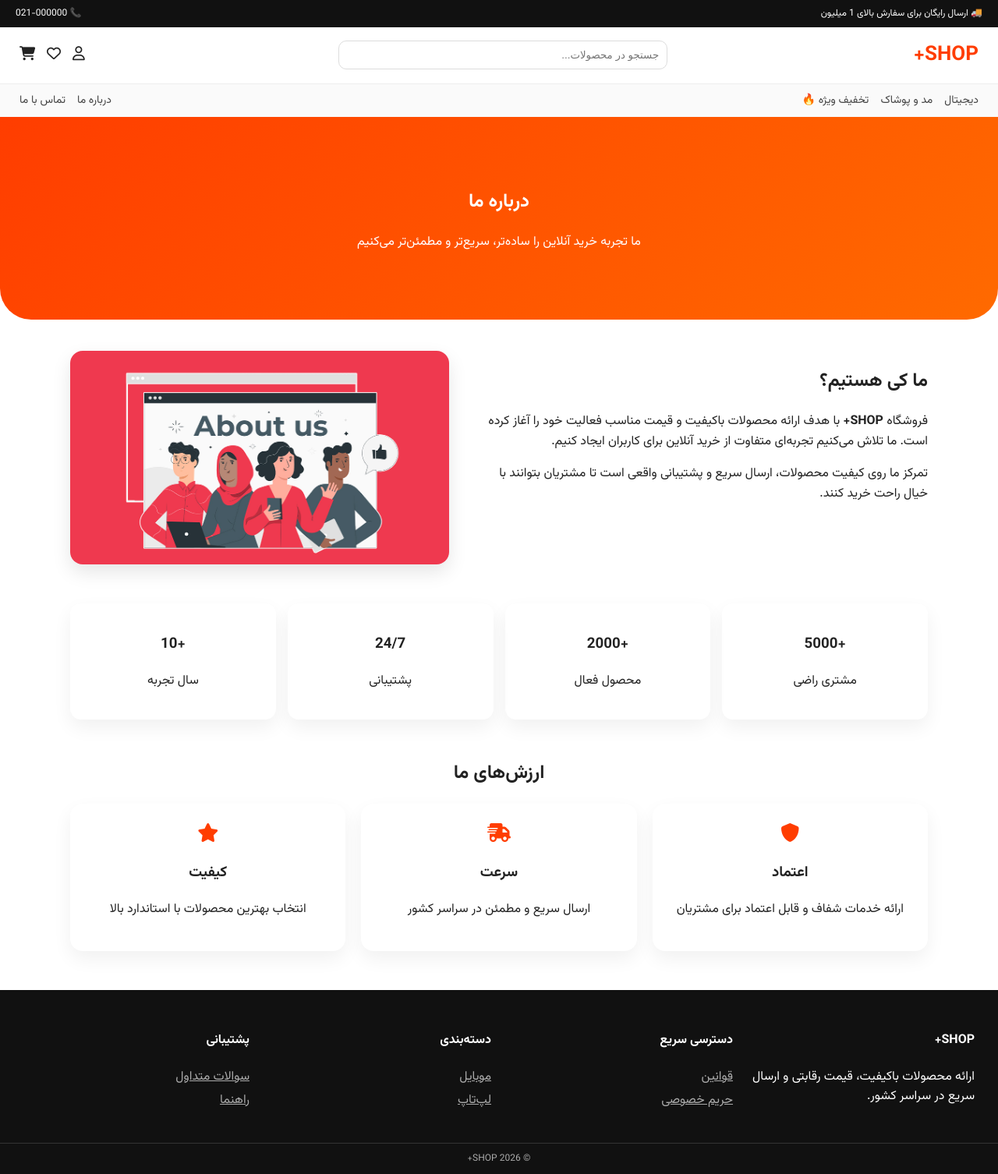
After one commit to Fatemeyari/online-shop, a Django app: page /about/ in a window 1280 px wide. The commit adds this page. Shown: the whole page at 78% size. Run offline with Django 4.2, Linux system fonts and the light colour scheme.

Commit message:
add about page and optimize CSS

```diff
--- a/core/static/css/style.css
+++ b/core/static/css/style.css
@@ -6,6 +5,10 @@ body {
   background: #ffffff;
   color: #222;
   line-height: 1.6;
+}
+
+section {
+  scroll-margin-top: 80px;
 }
 
 /* ================= TOPBAR ================= */
@@ -257,7 +222,6 @@ body {
 .footer a {
   display: block;
   color: #aaa;
-  text-decoration: none;
   margin: 5px 0;
   transition: 0.2s;
 }
@@ -266,95 +230,56 @@ body {
   color: white;
 }
 
-.footer input {
-  padding: 8px;
-  width: 100%;
-  margin-bottom: 10px;
-  border-radius: 6px;
-  border: none;
-}
-
-.footer button {
-  background: #ff3d00;
-  color: white;
-  border: none;
-  padding: 8px;
-  width: 100%;
-  cursor: pointer;
-  border-radius: 6px;
-}
-
 .bottom {
   text-align: center;
   padding: 10px;
   border-top: 1px solid #333;
   font-size: 12px;
   color: #aaa;
-
 }
 
-
-/* ================= PAGE HEADER (مثل بقیه صفحات) ================= */
+/* ================= PAGE HEADER ================= */
 .page-header {
   text-align: center;
-  padding: 60px 20px;
+  padding: 70px 20px;
   background: linear-gradient(135deg, #ff3d00, #ff6a00);
   color: white;
+  border-bottom-left-radius: 40px;
+  border-bottom-right-radius: 40px;
 }
 
-.page-header h1 {
-  margin: 0;
-  font-size: 36px;
-}
-
-.page-header p {
-  opacity: 0.9;
-  margin-top: 8px;
-}
-
-
-/* ================= CONTACT PAGE ================= */
-.contact-page {
+/* ================= CONTACT ================= */
+.contact-wrapper {
   max-width: 1100px;
   margin: 40px auto;
   padding: 0 20px;
-
   display: grid;
   grid-template-columns: 1fr 1.2fr;
   gap: 30px;
 }
 
-/* LEFT SIDE INFO */
 .contact-info {
   display: flex;
   flex-direction: column;
   gap: 15px;
 }
 
-.info-box {
+.contact-info .info-box {
   background: white;
   padding: 18px;
   border-radius: 14px;
-  box-shadow: 0 8px 20px rgba(0,0,0,0.06);
-
   display: flex;
+  gap: 12px;
   align-items: center;
-  gap: 12px;
-
+  box-shadow: 0 10px 25px rgba(0,0,0,0.06);
   transition: 0.2s;
 }
 
-.info-box i {
-  font-size: 20px;
-  color: #ff3d00;
-}
-
-.info-box:hover {
-  transform: translateY(-3px);
+.contact-info .info-box:hover {
+  transform: translateY(-5px);
   border-right: 3px solid #ff3d00;
 }
 
-/* RIGHT FORM */
 .contact-form-box {
   background: white;
   padding: 25px;
@@ -409,10 +314,71 @@ body {
   padding: 12px;
   border-radius: 10px;
   cursor: pointer;
-  font-weight: bold;
+}
+
+/* ================= ABOUT ================= */
+.about-intro {
+  max-width: 1100px;
+  margin: 40px auto;
+  padding: 0 20px;
+  display: grid;
+  grid-template-columns: 1.2fr 1fr;
+  gap: 30px;
+}
+
+.about-image img {
+  width: 100%;
+  border-radius: 16px;
+  box-shadow: 0 10px 25px rgba(0,0,0,0.1);
+}
+
+.about-stats {
+  max-width: 1100px;
+  margin: 40px auto;
+  padding: 0 20px;
+  display: grid;
+  grid-template-columns: repeat(4, 1fr);
+  gap: 15px;
+}
+
+.stat {
+  background: white;
+  text-align: center;
+  padding: 20px;
+  border-radius: 14px;
+  box-shadow: 0 10px 25px rgba(0,0,0,0.06);
   transition: 0.2s;
 }
 
-.contact-form button:hover {
-  transform: translateY(-2px);
+.stat:hover {
+  transform: translateY(-6px);
 }
+
+.about-values {
+  max-width: 1100px;
+  margin: 50px auto;
+  text-align: center;
+}
+
+.values-grid {
+  display: grid;
+  grid-template-columns: repeat(3, 1fr);
+  gap: 20px;
+}
+
+.value-card {
+  background: white;
+  padding: 25px;
+  border-radius: 16px;
+  box-shadow: 0 10px 25px rgba(0,0,0,0.06);
+  transition: 0.2s;
+}
+
+.value-card:hover {
+  transform: translateY(-6px);
+}
+
+.value-card i {
+  color: #ff3d00;
+  font-size: 24px;
+}
--- a/core/templates/base.html
+++ b/core/templates/base.html
@@ -59,13 +59,13 @@
   <nav class="menu">
 
     <div class="menu-links">
-      <a href="/">دیجیتال</a>
+      <a href="#">دیجیتال</a>
       <a href="#">مد و پوشاک</a>
       <a href="#">تخفیف ویژه 🔥</a>
     </div>
 
     <div class="menu-pages">
-      <a href="#">درباره ما</a>
+      <a href="{% url 'website:about' %}">درباره ما</a>
       <a href="{% url 'website:contact' %}">تماس با ما</a>
     </div>
 
--- /dev/null
+++ b/core/templates/website/about.html
@@ -0,0 +1,90 @@
+{% extends "base.html" %}
+{% load static %}
+
+{% block content %}
+
+<!-- HERO -->
+<section class="page-header">
+  <h1>درباره ما</h1>
+  <p>ما تجربه خرید آنلاین را ساده‌تر، سریع‌تر و مطمئن‌تر می‌کنیم</p>
+</section>
+
+<!-- ABOUT INTRO -->
+<section class="about-intro">
+
+  <div class="about-text">
+
+    <h2>ما کی هستیم؟</h2>
+
+    <p>
+      فروشگاه <b>SHOP+</b> با هدف ارائه محصولات باکیفیت و قیمت مناسب فعالیت خود را آغاز کرده است.
+      ما تلاش می‌کنیم تجربه‌ای متفاوت از خرید آنلاین برای کاربران ایجاد کنیم.
+    </p>
+
+    <p>
+      تمرکز ما روی کیفیت محصولات، ارسال سریع و پشتیبانی واقعی است تا مشتریان بتوانند با خیال راحت خرید کنند.
+    </p>
+
+  </div>
+
+  <div class="about-image">
+    <img src="{% static 'img/about-us.png' %}" alt="about">
+  </div>
+
+</section>
+
+<!-- STATS -->
+<section class="about-stats">
+
+  <div class="stat">
+    <h3>+5000</h3>
+    <p>مشتری راضی</p>
+  </div>
+
+  <div class="stat">
+    <h3>+2000</h3>
+    <p>محصول فعال</p>
+  </div>
+
+  <div class="stat">
+    <h3>24/7</h3>
+    <p>پشتیبانی</p>
+  </div>
+
+  <div class="stat">
+    <h3>+10</h3>
+    <p>سال تجربه</p>
+  </div>
+
+</section>
+
+<!-- VALUES -->
+<section class="about-values">
+
+  <h2>ارزش‌های ما</h2>
+
+  <div class="values-grid">
+
+    <div class="value-card">
+      <i class="fa-solid fa-shield"></i>
+      <h3>اعتماد</h3>
+      <p>ارائه خدمات شفاف و قابل اعتماد برای مشتریان</p>
+    </div>
+
+    <div class="value-card">
+      <i class="fa-solid fa-truck-fast"></i>
+      <h3>سرعت</h3>
+      <p>ارسال سریع و مطمئن در سراسر کشور</p>
+    </div>
+
+    <div class="value-card">
+      <i class="fa-solid fa-star"></i>
+      <h3>کیفیت</h3>
+      <p>انتخاب بهترین محصولات با استاندارد بالا</p>
+    </div>
+
+  </div>
+
+</section>
+
+{% endblock %}
--- a/core/website/urls.py
+++ b/core/website/urls.py
@@ -8,4 +8,5 @@ app_name = "website"
 urlpatterns = [
     path('', views.IndexView.as_view(), name="index"),
     path('contact/', views.ContactView.as_view(), name="contact"),
+    path('about/', views.AboutView.as_view(), name="about"),
 ]
--- a/core/website/views.py
+++ b/core/website/views.py
@@ -10,3 +10,6 @@ class IndexView(TemplateView):
 
 class ContactView(TemplateView):
     template_name = "website/contact.html"
+
+class AboutView(TemplateView):
+    template_name = 'website/about.html'
```
Also changed, not shown: other parts of core/static/css/style.css (+7 -66 lines), core/static/img/about-us.png (added).
